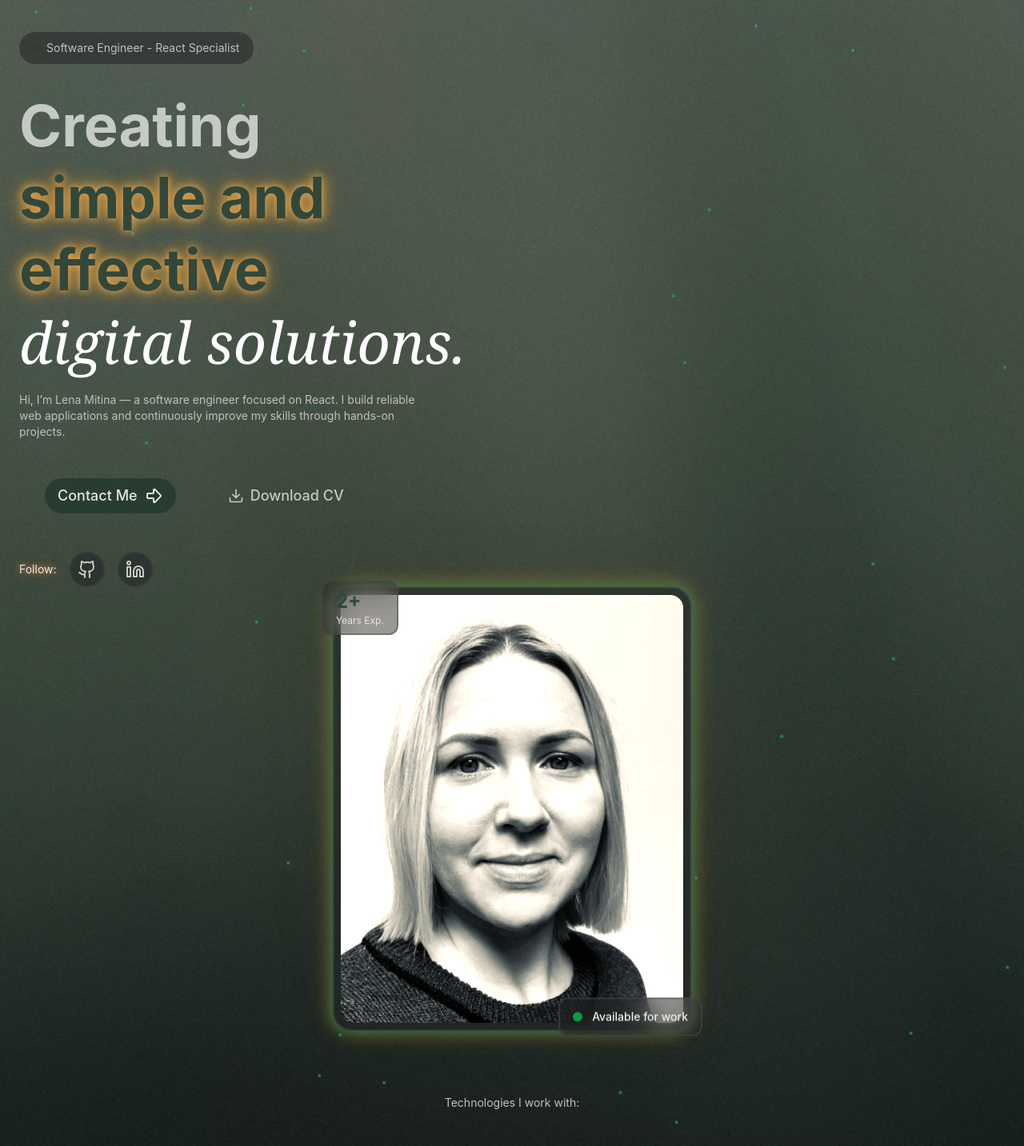
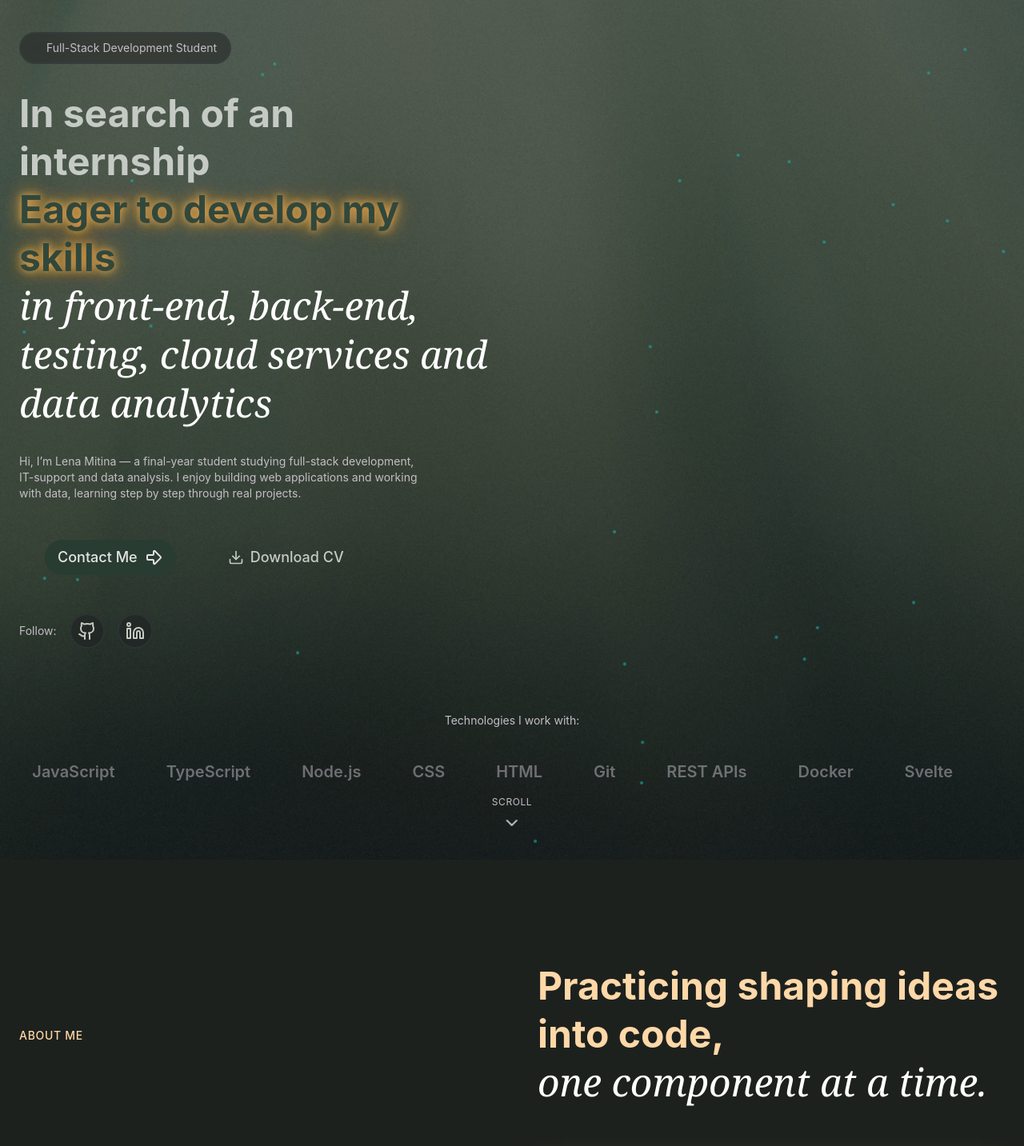
Before and after one commit to lemi35/portfolio-lm, a React (Vite) app: page / in a window 1280 px wide. Shown: the part 88-1521 px from the top of the page at 80% size. Built offline with nearby package versions, Linux system fonts and the light colour scheme.

Commit message:
UI and text updated

```diff
--- a/src/sections/Hero.jsx
+++ b/src/sections/Hero.jsx
@@ -1,4 +1,7 @@
+"use client";
+
 import { Button } from "@/components/Button";
+import { useState } from "react";
 import {
   ArrowBigRight,
   ChevronDown,
@@ -22,7 +25,21 @@ const skills = [
   "Next.js",
   "Tailwind CSS",
 ];
+
 export const Hero = ({ onContactClick }) => {
+
+
+ const [particles, /*setParticles*/] = useState(() =>
+  Array.from({ length: 30 }).map(() => ({
+    left: Math.random() * 100,
+    top: Math.random() * 100,
+    duration: 15 + Math.random() * 20,
+    delay: Math.random() * 5,
+  }))
+);
+
+
+
 
   const scrollToProjects = () => {
     const el = document.getElementById("projects");
@@ -30,77 +47,67 @@ export const Hero = ({ onContactClick }) => {
   };
 
   return (
-    <section
-      className="
-            relative
-            min-h-screen
-            flex
-            items-center
-            overflow-hidden
-            "
-    >
-      {/* Background Elements */}
+    <section className="relative min-h-screen flex items-center overflow-hidden">
+
+      {/* Background */}
       <div className="absolute inset-0 pointer-events-none -z-10">
         <img
           src="/bg-pf.jpg"
           className="w-full h-full object-cover opacity-40"
+          alt=""
         />
         <div className="absolute inset-0 bg-linear-to-b" />
       </div>
 
-      {/* GD */}
+      {/* Particles */}
       <div className="absolute inset-0 overflow-hidden pointer-events-none">
-        {[...Array(30)].map((_, i) => (
+        {particles.map((p, i) => (
           <div
             key={i}
             className="absolute w-1 h-1 rounded-full opacity-60"
             style={{
               backgroundColor: "#20B2AA",
-              left: `${Math.random() * 100}%`,
-              top: `${Math.random() * 100}%`,
-              animation: `slow-drift ${
-                15 + Math.random() * 20
-              }s ease-in-out infinite`,
-              animationDelay: `${Math.random() * 5}s`,
+              left: `${p.left}%`,
+              top: `${p.top}%`,
+              animation: `slow-drift ${p.duration}s ease-in-out infinite`,
+              animationDelay: `${p.delay}s`,
             }}
           />
         ))}
       </div>
+
       {/* Content */}
-      <div className="container mx-auto px-6 pt-32 pb-20 position-relative z-10">
+      <div className="container mx-auto px-6 pt-32 pb-20 relative z-10">
         <div className="grid lg:grid-cols-2 gap-12 items-center">
-          {/* Left column - text */}
+
+          {/* Left column */}
           <div className="space-y-8">
-            <div className="animate-fade-in">
             <span className="inline-flex items-center gap-2 px-4 py-2 rounded-full glass text-sm text-muted-foreground">
               <span className="w-2 h-2 bg-primary rounded-full animate-pulse" />
-                Software Engineer - React Specialist
+                Full-Stack Development Student
               </span>
-            </div>
-            {/* Title */}
-            <div className="space-y-4">
-              <h1 className="text-5xl md:text-6xl lg:text-7xl font-bold leading-tight animate-fade-in animation-delay-100">
-                Creating
+            <h1 className="text-2xl md:text-3xl lg:text-5xl font-bold leading-tight">
+              In search of an internship
               <br />
               <span className="text-primary glow-text">
-                  simple and effective
+                Eager to develop my skills
               </span>
               <br />
               <span className="font-serif italic font-normal text-white">
-                  digital solutions.
-                </span>
+                in front-end, back-end, testing, cloud services and data analytics              </span>
             </h1>
-              <p className="text-sm text-muted-foreground max-w-lg animate-fade-in animation-delay-400">
-                Hi, I’m Lena Mitina — a software engineer focused on React. I
-                build reliable web applications and continuously improve my
-                skills through hands-on projects.
+
+            <p className="text-sm text-muted-foreground max-w-lg">
+              Hi, I’m Lena Mitina — a final-year student studying full-stack development, IT-support
+              and data analysis. I enjoy building web applications and working
+              with data, learning step by step through real projects.
             </p>
-            </div>
-            {/* CTA Buttons */}
-            <div className="flex flex-wrap gap-2 animate-fade-in animation-delay-300">
+
+            <div className="flex flex-wrap gap-2">
               <Button size="lg" onClick={() => onContactClick?.()}>
                 Contact Me <ArrowBigRight />
               </Button>
+
               <AnimatedBorderButton
                 href="/Elena Mitina CV 2026 eng.pdf"
                 download
@@ -110,17 +117,14 @@ export const Hero = ({ onContactClick }) => {
               </AnimatedBorderButton>
             </div>
 
-            {/* social links */}
-            <div className="flex items-center gap-4 animate-fade-in animation-delay-400">
-              <span className="text-sm text-muted-foreground glow-text">
-                Follow:{" "}
+            <div className="flex items-center gap-4">
+              <span className="text-sm text-muted-foreground">
+                Follow:
               </span>
+
               {[
                 { icon: Github, href: "https://github.com/lemi35" },
-                {
-                  icon: Linkedin,
-                  href: "https://www.linkedin.com/in/mitinalena/",
-                },
+                { icon: Linkedin, href: "https://www.linkedin.com/in/mitinalena/" },
               ].map((link, index) => (
                 <a
                   key={index}
@@ -134,56 +138,17 @@ export const Hero = ({ onContactClick }) => {
           </div>
         </div>
 
-        {/* Right column - img */}
-        <div className="relative animate-fade-in animation-delay">
-          {/*.Profile image */}
-          <div className="relative max-w-md mx-auto">
-            <div
-              className="absolute inset-0
-                    rounded-3xl bg-linear-to-br
-                    from-primary/30 via-transparent
-                    to-primary/10 blur-2xl animate-pulse-glow
-                    "
-            />
-            <div className="relative glass rounded-3xl p-2 glow-border">
-              <img
-                src="/hero-img.jpeg"
-                alt="Lena Mitina"
-                className="w-full aspect-4/5 object-cover rounded-2xl"
-              />
-              {/* Floating Badge */}
-              <div className="absolute -bottom-4 -right-4 glass rounded-xl px-4 py-3 animate-float">
-                <div className="flex items-center gap-3">
-                  <div className="w-3 h-3 bg-green-500 rounded-full animate-pulse" />
-                  <span className="text-sm font-medium">
-                    Available for work
-                  </span>
-                </div>
-              </div>
-              {/* Stats Badge */}
-              <div className="absolute top-0 -left-4 glass rounded-xl px-4 py-2 animate-float animation-delay-500">
-                <div className="text-2xl font-bold text-primary">2+</div>
-                <div className="text-xs text-muted-foreground">Years Exp.</div>
-              </div>
-            </div>
-          </div>
-        </div>
-        {/* Skills List */}
-        <div className="mt-20 animate-fade-in animation-delay-600">
+        {/* Skills */}
+        <div className="mt-20">
           <p className="text-sm text-muted-foreground mb-6 text-center">
             Technologies I work with:
           </p>
+
           <div className="relative overflow-hidden">
             <div className="flex animate-marquee">
               {[...skills, ...skills].map((skill, index) => (
                 <div key={index} className="shrink-0 px-8 py-4">
-                  <span
-                    className="
-                    text-xl font-semibold
-                    text-muted-foreground/50
-                    hover:text-muted-foreground
-                    transition-colors"
-                  >
+                  <span className="text-xl font-semibold text-muted-foreground/50 hover:text-muted-foreground transition-colors">
                     {skill}
                   </span>
                 </div>
@@ -192,7 +157,9 @@ export const Hero = ({ onContactClick }) => {
           </div>
         </div>
       </div>
-      <div className="absolute bottom-8 left-1/2 -translate-x-1/2 animate-fade-in z-20">
+
+      {/* Scroll button */}
+      <div className="absolute bottom-8 left-1/2 -translate-x-1/2 z-20">
         <button
           onClick={scrollToProjects}
           className="flex flex-col items-center gap-2 text-muted-foreground hover:text-primary transition-colors"
```
Lines whose indentation alone changed are shown as unchanged.
